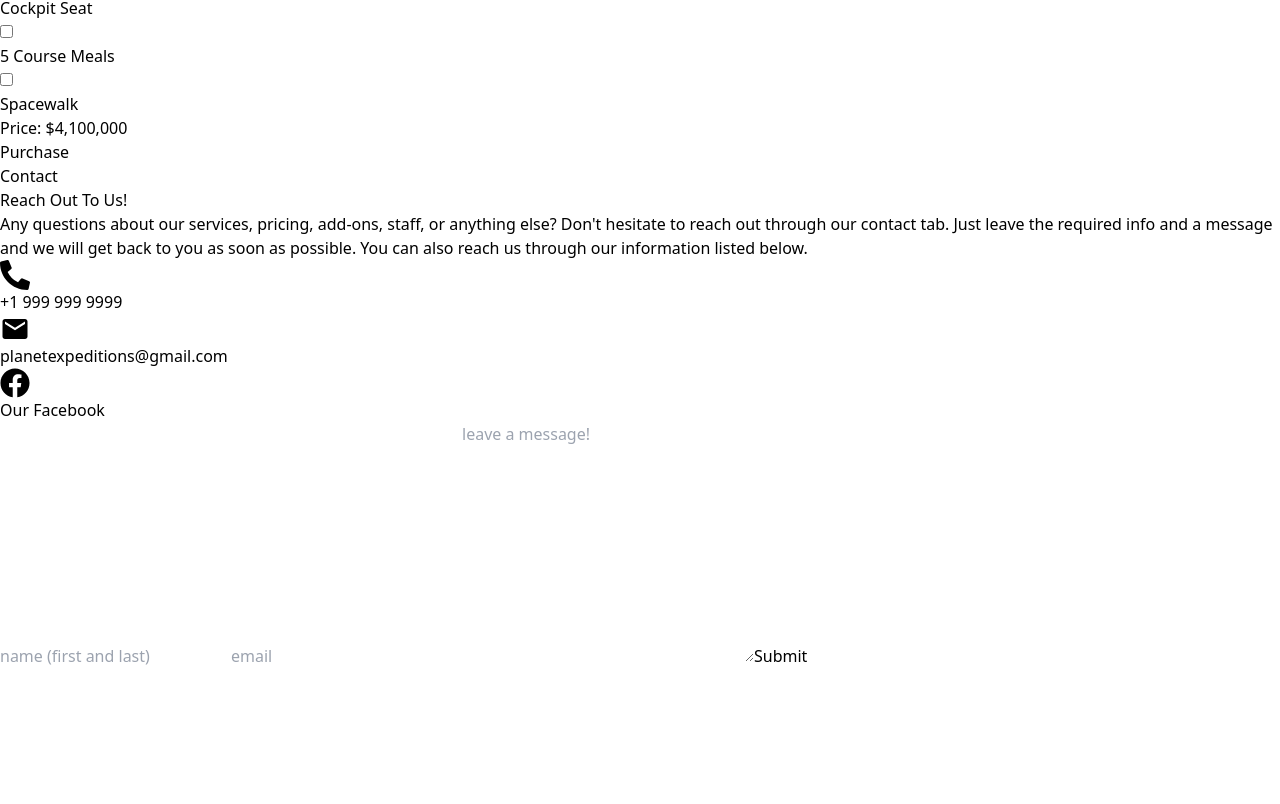
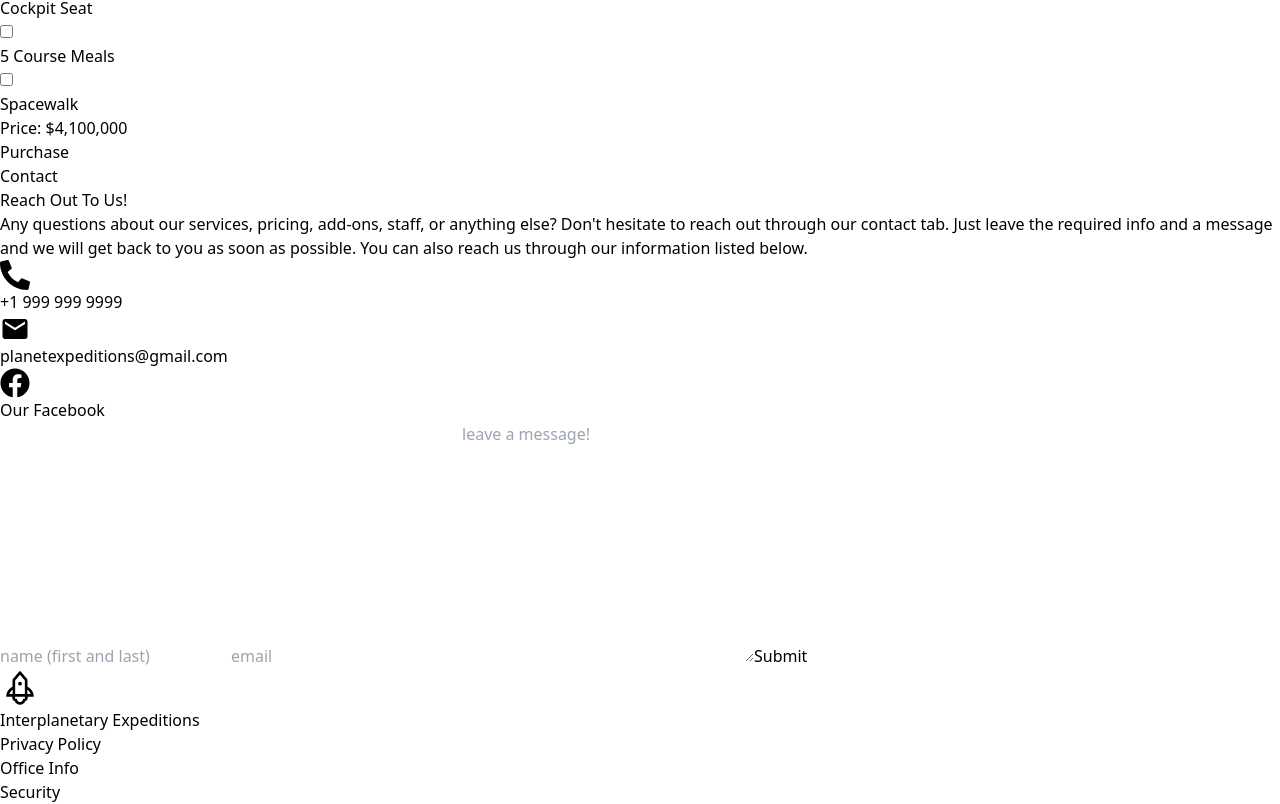
Before and after one commit to DominicFisher18/InterplanetaryExpeditions2, a React (Vite) app: page / in a window 1280 px wide. Shown: the part 5413-6217 px from the top of the page. Before the commit the page ends 6081 px from the top, so only its background shows below. Built offline with nearby package versions, Linux system fonts and the light colour scheme.

Commit message:
finished footer section

```diff
--- a/src/App.jsx
+++ b/src/App.jsx
@@ -9,6 +9,7 @@ import Crew from './Crew'
 import Newsletter from './Newsletter'
 import Pricing from './Pricing'
 import Contact from './Contact'
+import Footer from './Footer'
 
 function App() {
 
@@ -21,6 +22,7 @@ function App() {
       <Newsletter/>
       <Pricing/>
       <Contact/>
+      <Footer/>
     </>
   )
 }
--- /dev/null
+++ b/src/Footer.jsx
@@ -0,0 +1,24 @@
+import React from 'react'
+import { AiOutlineRocket } from "react-icons/ai";
+
+function Footer() {
+    return(
+        <>
+            <div className='w-full'>
+                <div>
+                    <div className='flex flex-row justify-center items-center mt-5'>
+                        <AiOutlineRocket size={40} className='rocket-img rotate-45'/>
+                        <h2 className='title font-bold md:text-3xl text-xl font-serif'>Interplanetary Expeditions</h2>
+                    </div>
+                    <div className='flex flex-row justify-around max-w-[300px] mx-auto mt-3 mb-5'>
+                        <p className='underline font-bold'>Privacy Policy</p>
+                        <p className='underline font-bold'>Office Info</p>
+                        <p className='underline font-bold'>Security</p>
+                    </div>
+                </div>
+            </div>
+        </>
+    )
+}
+
+export default Footer
```
